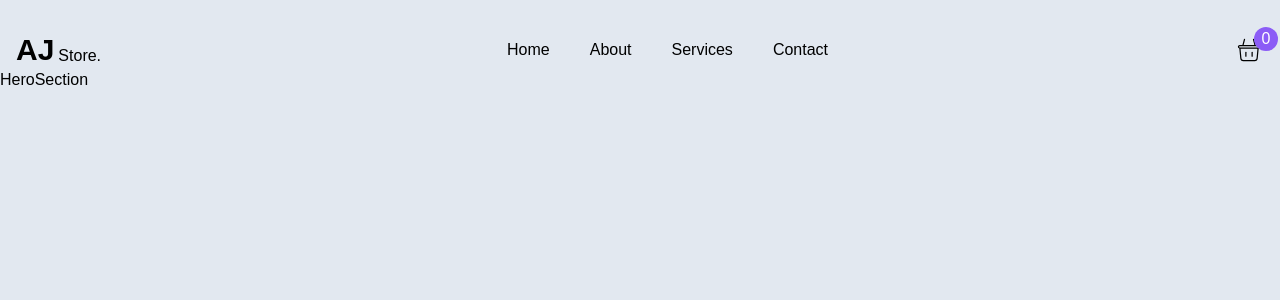
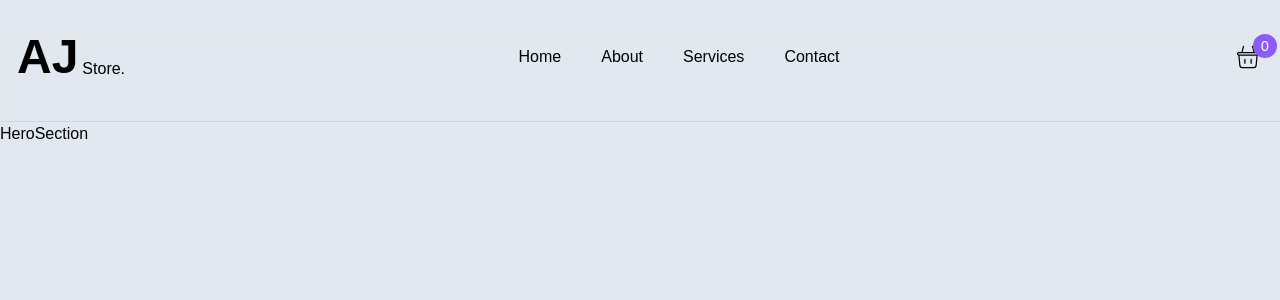
Before and after one commit to hamid19471/aj-store, a React (Vite) app: page / in a window 1280 px wide. Shown: the top 300 px of the page. Built offline with nearby package versions, Linux system fonts and the light colour scheme.

Commit message:
Create: Create Hero Section Component

```diff
--- a/src/components/Header/Header.jsx
+++ b/src/components/Header/Header.jsx
@@ -5,9 +5,9 @@ import { CiShoppingBasket } from "react-icons/ci";
 const Header = () => {
     return (
         <div>
-            <header className="flex container items-center justify-between mt-8">
+            <header className="flex container items-center justify-between mt-8 border border-b-gray-300 pb-10">
                 <div className="flex items-end gap-1">
-                    <h1 className="text-3xl font-bold font-oswald">AJ</h1>
+                    <h1 className="text-5xl font-bold font-oswald">AJ</h1>
                     <span className="font-light font-oswald">Store.</span>
                 </div>
                 <div className="flex list-none gap-10">
@@ -23,7 +23,7 @@ const Header = () => {
                 </div>
                 <div className="relative cursor-pointer">
                     <CiShoppingBasket className="text-3xl" />
-                    <span className="absolute -top-2 right-0 left-5 bottom-0 flex items-center justify-center w-2 h-2 bg-violet-500 text-ms p-3 rounded-full text-white">
+                    <span className="absolute -top-2 right-0 left-5 bottom-0 flex items-center justify-center w-2 h-2 bg-violet-500 text-sm p-3 rounded-full text-white">
                         0
                     </span>
                 </div>
```
